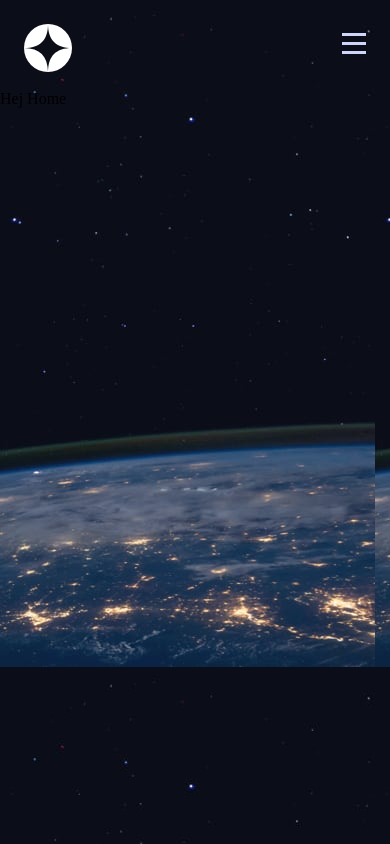
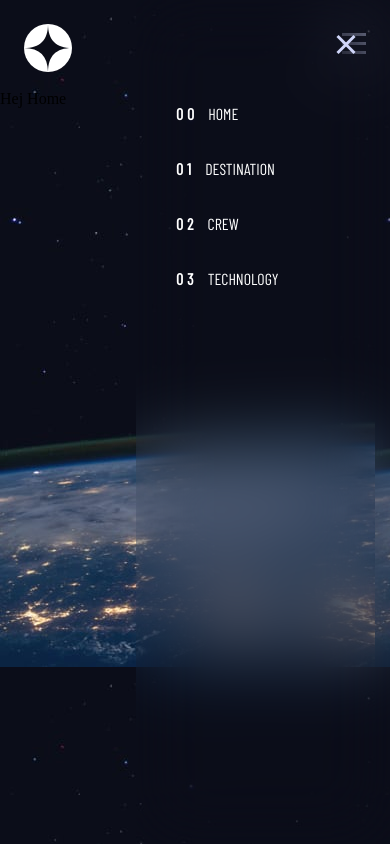
Before and after one commit to KamilKonopski/space-tourism-website-main, a React (Create React App) app: page / in a window 390 px wide. Built offline with nearby package versions, Linux system fonts and the light colour scheme; a web font is replaced by a local one.

Commit message:
add mobile menu styles

```diff
--- a/src/components/Header/Header.jsx
+++ b/src/components/Header/Header.jsx
@@ -1,6 +1,6 @@
 // import { useState } from 'react';
 
-// import Menu from '../Menu/Menu'
+import Menu from '../Menu/Menu';
 
 import logoImage from '../../assets/shared/logo.svg';
 import mobileMenu from '../../assets/shared/icon-hamburger.svg';
@@ -18,7 +18,7 @@ const Header = () => {
                 <MobileMenu>
                     <img src={mobileMenu} alt="hamburger menu" />
                 </MobileMenu>
-                {/* <Menu /> */}
+                <Menu />
             </nav>
         </Wrapper>
 
--- a/src/components/Header/Header.styled.js
+++ b/src/components/Header/Header.styled.js
@@ -3,6 +3,7 @@ import styled from "styled-components";
 export const Wrapper = styled.header`
     display: flex;
     justify-content: space-between;
+    position: relative;
 `
 
 export const Logo = styled.div`
--- a/src/components/Menu/Menu.jsx
+++ b/src/components/Menu/Menu.jsx
@@ -1,4 +1,8 @@
-import { Link } from "react-router-dom";
+
+
+import { CloseMenu, LinkStyle, LinkWrapper, Wrapper } from "./Menu.styled";
+
+import closeMobileMenu from '../../assets/shared/icon-close.svg';
 
 const Menu = () => {
     const links = [
@@ -21,13 +25,16 @@ const Menu = () => {
     ]
 
     return (
-        <ul>
+        <Wrapper>
+            <CloseMenu>
+                <img src={closeMobileMenu} alt="close mobile menu icon" />
+            </CloseMenu>
             {links.map((link, index) => (
-                <li key={index}>
-                    <Link to={`/${link.path}`}><span>0{index}</span>{link.name}</Link>
-                </li>
+                <LinkWrapper key={index}>
+                    <LinkStyle to={`/${link.path}`}><span>0{index}</span>{link.name}</LinkStyle>
+                </LinkWrapper>
             ))}
-        </ul>
+        </Wrapper>
     )
 }
 
--- /dev/null
+++ b/src/components/Menu/Menu.styled.js
@@ -0,0 +1,37 @@
+import { Link } from "react-router-dom";
+import styled from "styled-components";
+
+export const Wrapper = styled.ul`
+    backdrop-filter: blur(35px);
+    display: flex;
+    flex-direction: column;
+    height: 100vh;
+    list-style: none;
+    position: absolute;
+    right: 0;
+    top: 0;
+    width: 254px;
+    z-index: 1;
+`;
+
+export const CloseMenu = styled.div`
+    padding: 34px 0 45px 200px;
+`;
+
+export const LinkWrapper = styled.li`
+    margin: 0 0 35px 40px;
+`;
+
+export const LinkStyle = styled(Link)`
+    color: ${({theme}) => theme.colors.white};
+    font-family: 'Barlow Condensed', sans-serif;
+    font-size: 16px;
+    text-decoration: none;
+    text-transform: uppercase;
+
+    span {
+        font-weight: bold;
+        letter-spacing: 4px;
+        margin-right: 10px;
+    }
+`;
```
